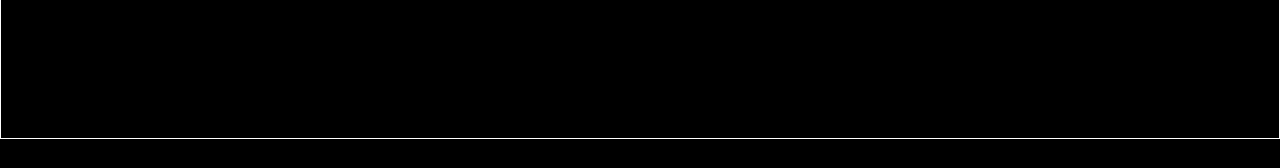
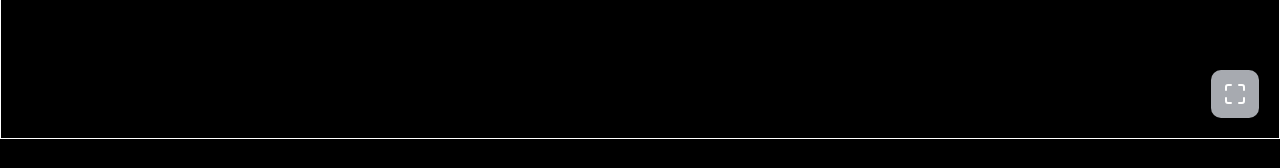
Before and after one commit to ZombieChibiXD/media-game-svelte, a SvelteKit app: page / in a window 1280 px wide. Shown: the part 621-789 px from the top of the page. Built offline with nearby package versions, Linux system fonts and the light colour scheme.

Commit message:
Fullscreen button created

```diff
--- a/src/routes/+layout.svelte
+++ b/src/routes/+layout.svelte
@@ -28,8 +28,26 @@
     });
   });
 
+  let viewport: HTMLDivElement | null = $state(null)
+
   let layoutWidth = $state(0);
   let layoutHeight = $state(0);
+
+  let isFullScreen = $state(false)
+  let fullScreenClicked: (el: Event)=>void = $state(()=>{})
+
+  $effect(()=>{
+    if (!viewport) return;
+    fullScreenClicked = (el) => {
+      if (!document.fullscreenElement) {
+        isFullScreen = true;
+        viewport?.requestFullscreen();
+      } else {
+        document.exitFullscreen?.();
+        isFullScreen = false;
+      }
+    }
+  })
 </script>
 
 {#if !isLandscape}
@@ -37,10 +55,17 @@
 		<p>Rotate your device</p>
 	</div>
 {:else}
-	<div class="viewpot bg-black flex items-center justify-center w-screen h-screen">
+	<div class="viewpot bg-black flex items-center justify-center w-screen h-screen" bind:this={viewport}>
     <div class="game-container">
       <div class="game border border-white text-white relative overflow-hidden" bind:clientWidth={layoutWidth} bind:clientHeight={layoutHeight} style="--view-width: {layoutWidth}px; --view-height: {layoutHeight}px">
         {@render children()}
+        <button onclick={fullScreenClicked} class="bg-gray-300/80 hover:bg-gray-300/90 active:bg-black transition-all duration-300 cursor-pointer absolute bottom-0 right-0 m-5 p-3 rounded-lg">
+          {#if isFullScreen}
+          <svg xmlns="http://www.w3.org/2000/svg" width="24" height="24" viewBox="0 0 24 24" fill="none" stroke="currentColor" stroke-width="2" stroke-linecap="round" stroke-linejoin="round" class="lucide lucide-minimize-icon lucide-minimize"><path d="M8 3v3a2 2 0 0 1-2 2H3"/><path d="M21 8h-3a2 2 0 0 1-2-2V3"/><path d="M3 16h3a2 2 0 0 1 2 2v3"/><path d="M16 21v-3a2 2 0 0 1 2-2h3"/></svg>
+          {:else}
+          <svg xmlns="http://www.w3.org/2000/svg" width="24" height="24" viewBox="0 0 24 24" fill="none" stroke="currentColor" stroke-width="2" stroke-linecap="round" stroke-linejoin="round" class="lucide lucide-maximize-icon lucide-maximize"><path d="M8 3H5a2 2 0 0 0-2 2v3"/><path d="M21 8V5a2 2 0 0 0-2-2h-3"/><path d="M3 16v3a2 2 0 0 0 2 2h3"/><path d="M16 21h3a2 2 0 0 0 2-2v-3"/></svg>
+          {/if}
+        </button>
       </div>
     </div>
 	</div>
```
